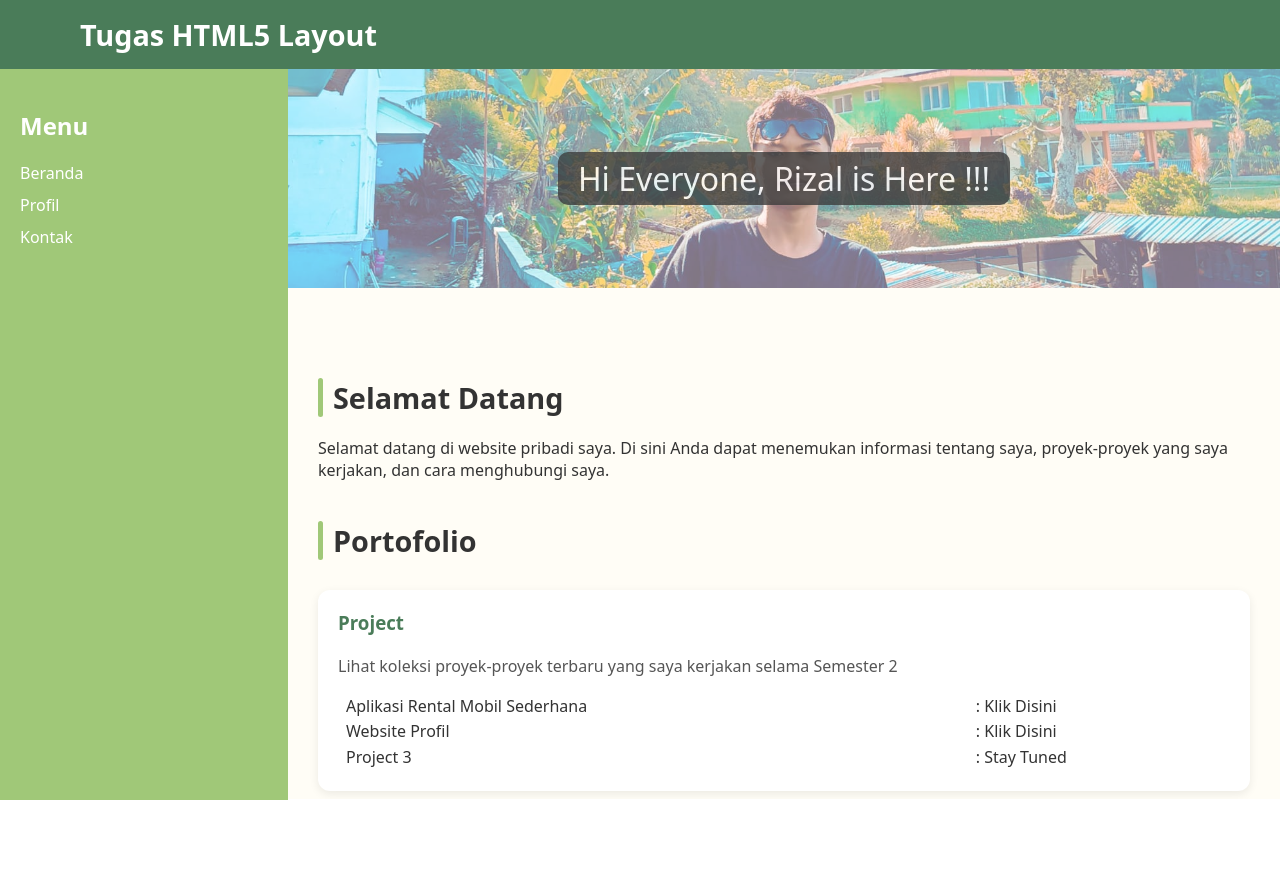
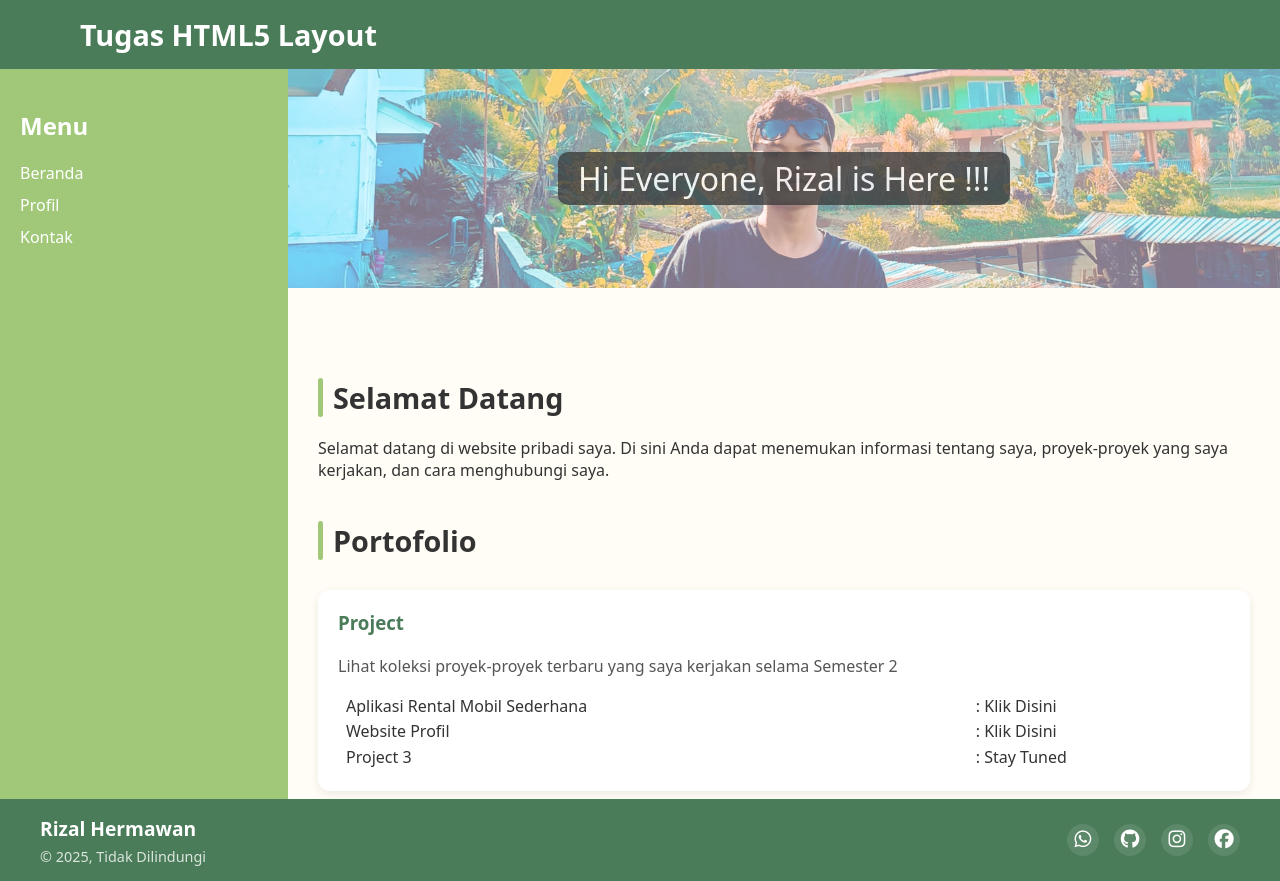
Before and after one commit to RizlH/1124160208-Tugas-HTML5-Layout, a plain HTML site: page index.html in a window 1280 px wide. Before the commit the page ends 800 px from the top, so only its background shows below. Drawn offline with Linux system fonts and the light colour scheme.

Commit message:
11. Menambahkan Footer di File index.html

```diff
--- a/index.html
+++ b/index.html
@@ -4,6 +4,7 @@
     <meta charset="UTF-8">
     <meta name="viewport" content="width=device-width, initial-scale=1.0">
     <title>Layout HTML5</title>
+    <link rel="stylesheet" href="https://cdnjs.cloudflare.com/ajax/libs/font-awesome/6.7.2/css/all.min.css">
     <style>
         body {
             margin: 0;
@@ -61,6 +62,55 @@
             transform: translateX(5px);
             transition: transform 0.2s ease;
         }
+
+        footer {
+            background-color: #4A7C59;
+            color: white;
+            padding: 15px 30px;
+            font-size: 0.9rem;
+            margin-top: auto;
+        }
+
+        .footer-content {
+            display: flex;
+            justify-content: space-between;
+            align-items: center;
+            max-width: 1200px;
+            margin: 0 auto;
+        }
+
+        .footer-info h3 {
+            margin: 0 0 5px 0;
+            font-size: 1.2rem;
+        }
+
+        .footer-info p {
+            margin: 0;
+            opacity: 0.8;
+        }
+
+        .footer-links {
+            display: flex;
+            gap: 15px;
+        }
+
+        .footer-links a {
+            color: white;
+            font-size: 1.2rem;
+            width: 32px;
+            height: 32px;
+            background-color: rgba(255, 255, 255, 0.1);
+            border-radius: 50%;
+            display: flex;
+            align-items: center;
+            justify-content: center;
+            transition: all 0.3s ease;
+        }
+
+        .footer-links a:hover {
+            background-color: rgba(255, 255, 255, 0.2);
+            transform: translateY(-3px);
+        }
     </style>
 </head>
 <body>
@@ -78,5 +128,20 @@
 
         <iframe name="ContentFrame" src="content.html"></iframe>
     </div>
+
+    <footer>
+        <div class="footer-content">
+            <div class="footer-info">
+                <h3>Rizal Hermawan</h3>
+                <p>&copy; 2025, Tidak Dilindungi</p>
+            </div>
+            <div class="footer-links">
+                <a href="https://wa.me/6285783770890"><i class="fa-brands fa-whatsapp"></i></a>
+                <a href="https://github.com/RizlH"><i class="fa-brands fa-github"></i></a>
+                <a href="https://www.instagram.com/rzl_hermwn?igsh=ZzNydTB3bmU5ZGJ0"><i class="fa-brands fa-instagram"></i></a>
+                <a href="https://www.facebook.com/rizal.hermawan.90410"><i class="fa-brands fa-facebook"></i></a>
+            </div>
+        </div>
+    </footer>
 </body>
 </html>
```
Also changed, not shown: contact.html (+5 -0 lines).
